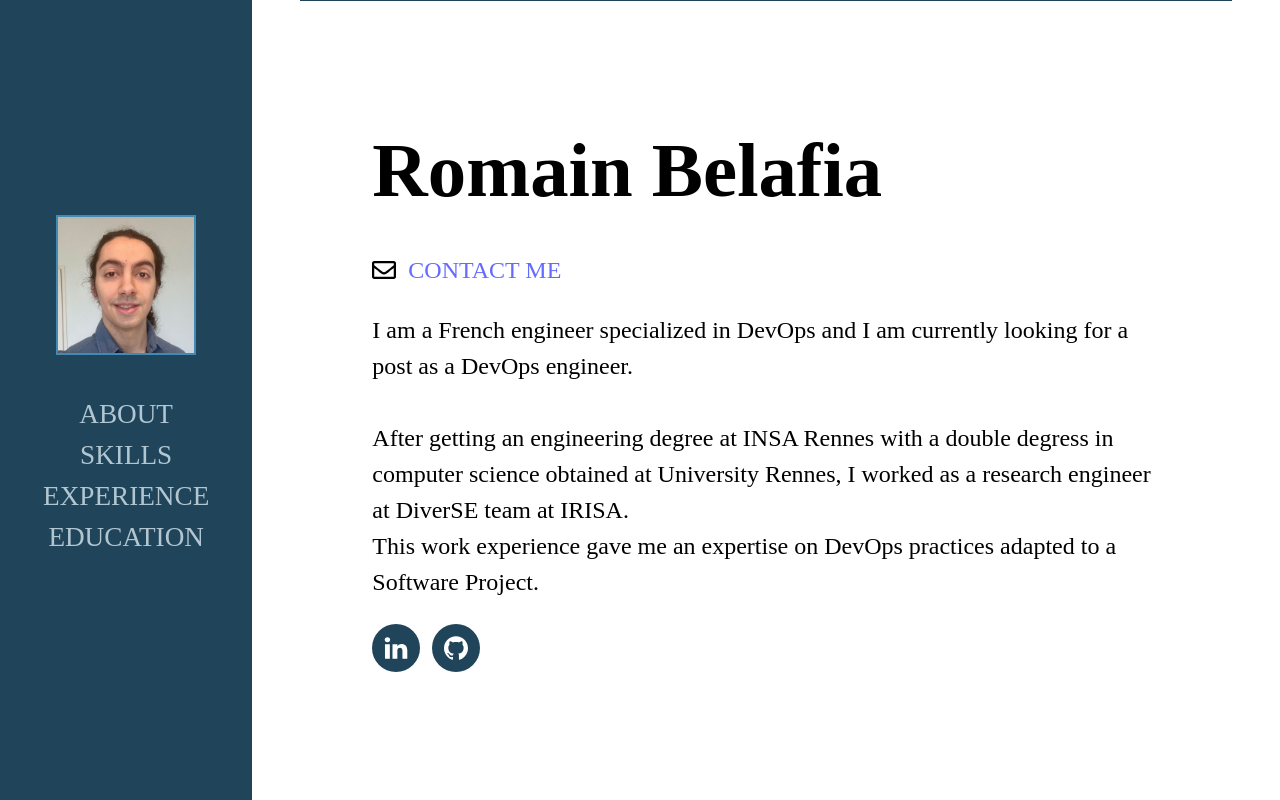
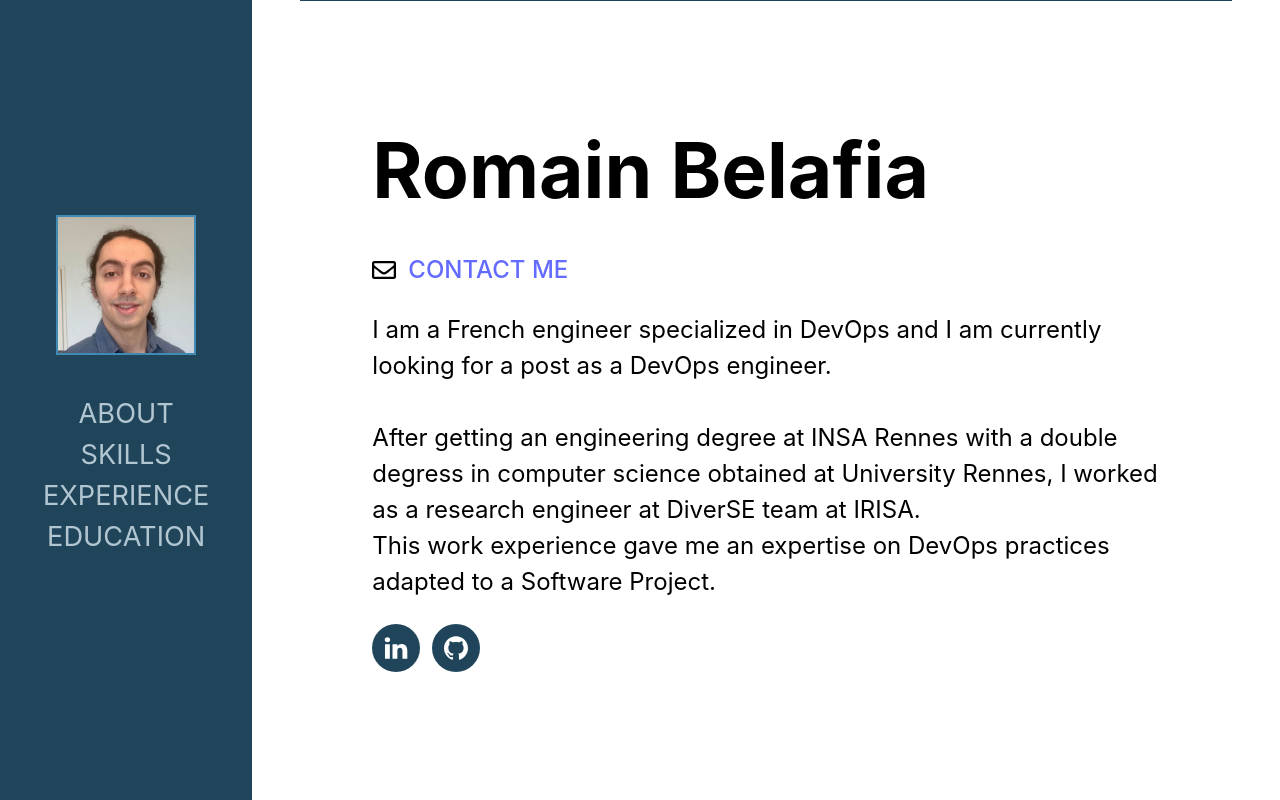
Before and after one commit to rbelafia/resume, a React (Vite) app: page / in a window 1280 px wide. Built offline with nearby package versions, Linux system fonts and the light colour scheme.

Commit message:
Added fallback fonts

```diff
--- a/src/index.css
+++ b/src/index.css
@@ -1,5 +1,5 @@
 :root {
-  font-family: 'Saira ExtraCondensed';
+  font-family: 'Saira ExtraCondensed', -apple-system, BlinkMacSystemFont, 'Segoe UI', Roboto, 'Helvetica Neue', Arial, sans-serif, 'Apple Color Emoji', 'Segoe UI Emoji', 'Segoe UI Symbol', 'Noto Color Emoji';
   line-height: 1.5;
   font-weight: 400;
 
```
